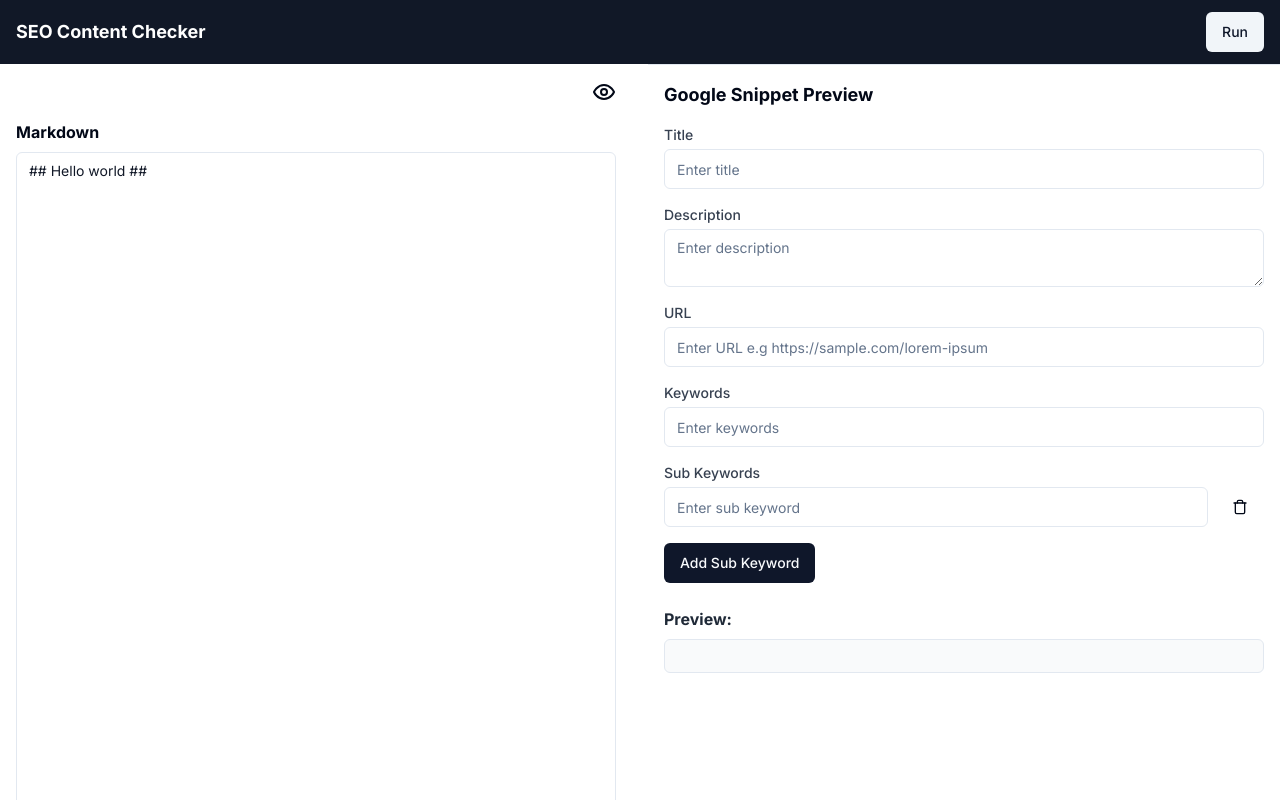
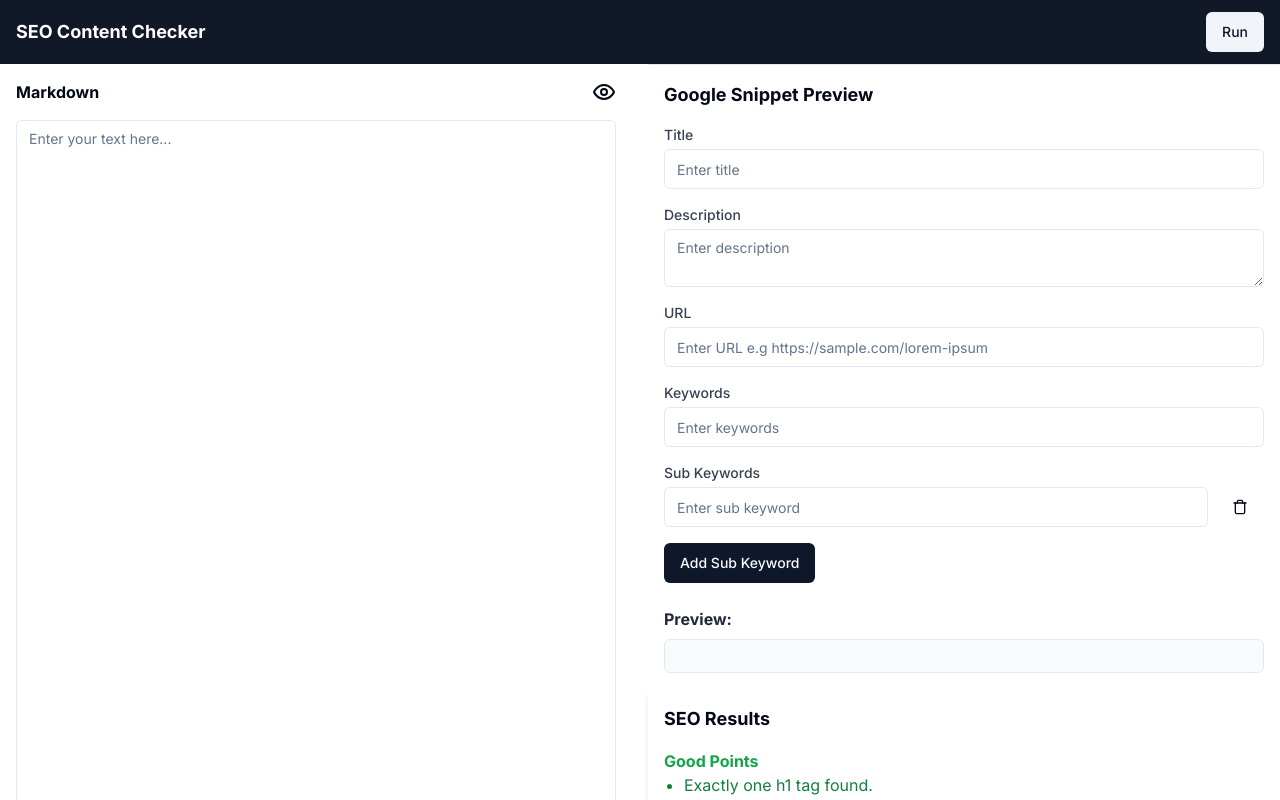
Before and after one commit to mctn6/seo-content-checker, a Next.js app: page / in a window 1280 px wide. Both pictures are taken after a click on the button "Run". Shown: the top 800 px of the page. Built offline with nearby package versions, Linux system fonts and the light colour scheme.

Commit message:
init prototype

```diff
--- a/src/app/page.tsx
+++ b/src/app/page.tsx
@@ -1,17 +1,26 @@
 "use client";
 import Header from "@/components/Header";
+import SEODisplay from "@/components/SEODisplay";
 import SnippetPreview from "@/components/SnippetPreview";
 import TextEditor from "@/components/TextEditor";
+import { SeoResult } from "@/lib/utils";
 import { Fragment, useState } from "react";
 
 export default function Home() {
+  const [seoResult, setSeoResult] = useState<SeoResult>({
+    score: null,
+    warnings: [],
+    goodPoints: [],
+    minorWarnings: [],
+  });
+
   const [title, setTitle] = useState("");
   const [description, setDescription] = useState("");
   const [url, setUrl] = useState("");
   const [keyword, setKeyword] = useState("");
   const [subKeywords, setSubKeywords] = useState<string[]>([""]);
+  const [currentContent, setCurrentContent] = useState("");
 
-  const [currentContent, setCurrentContent] = useState("## Hello world ##");
   return (
     <Fragment>
       <Header
@@ -20,12 +29,14 @@ export default function Home() {
         url={url}
         keyword={keyword}
         subKeywords={subKeywords}
+        setSeoResult={setSeoResult}
       />
       <div className="grid grid-cols-2 divide-y gap-4">
         <TextEditor
           content={currentContent}
           setCurrentContent={setCurrentContent}
         />
+        <div>
           <SnippetPreview
             title={title}
             setTitle={setTitle}
@@ -38,6 +49,9 @@ export default function Home() {
             subKeywords={subKeywords}
             setSubKeywords={setSubKeywords}
           />
+          {seoResult.score !== null && <SEODisplay seoResult={seoResult} />}
+
+        </div>
       </div>
     </Fragment>
   );
--- a/src/components/Header.tsx
+++ b/src/components/Header.tsx
@@ -1,7 +1,7 @@
 "use client";
 import { Button } from "@/components/ui/button";
-import { SeoResult, calculateSeoScore } from "@/lib/utils";
-import { useCallback, useState } from "react";
+import { calculateSeoScore } from "@/lib/utils";
+import { useCallback } from "react";
 
 interface HeaderProps {
   title: string;
@@ -9,6 +9,7 @@ interface HeaderProps {
   url: string;
   keyword: string;
   subKeywords: string[];
+  setSeoResult: Function;
 }
 
 export default function Header({
@@ -17,9 +18,8 @@ export default function Header({
   url,
   keyword,
   subKeywords,
+  setSeoResult
 }: HeaderProps) {
-
-  const [seoResult, setSeoResult] = useState<SeoResult>({ score: null, warnings: [], goodPoints: [], minorWarnings: [] });
 
 
   const handleRun = useCallback(() => {
@@ -32,7 +32,6 @@ export default function Header({
         keyword,
         subKeywords,htmlContent);
       setSeoResult(result);
-      console.log("result",result)
     }
   }, []);
   return (
--- /dev/null
+++ b/src/components/SEODisplay.tsx
@@ -0,0 +1,57 @@
+"use client";
+
+import { SeoResult } from "@/lib/utils";
+
+interface SEODisplayProps {
+  seoResult: SeoResult;
+}
+
+export default function SEODisplay({ seoResult }: SEODisplayProps) {
+  return (
+    <div className="p-4 bg-white shadow-md rounded-md">
+      <h2 className="text-lg font-bold mb-4">SEO Results</h2>
+
+      <div className="mb-4">
+        <h3 className="text-md font-bold text-green-600">Good Points</h3>
+        <ul className="list-disc pl-5">
+          {seoResult.goodPoints.map((point, index) => (
+            <li key={index} className="text-green-700">
+              {point}
+            </li>
+          ))}
+        </ul>
+      </div>
+
+      <div className="mb-4">
+        <h3 className="text-md font-bold text-yellow-600">Minor Warnings</h3>
+        {seoResult.minorWarnings.length > 0 ? (
+          <ul className="list-disc pl-5">
+            {seoResult.minorWarnings.map((warning, index) => (
+              <li key={index} className="text-yellow-700">
+                {warning}
+              </li>
+            ))}
+          </ul>
+        ) : (
+          <p className="text-yellow-700">No minor warnings.</p>
+        )}
+      </div>
+
+      <div className="mb-4">
+        <h3 className="text-md font-bold text-red-600">Warnings</h3>
+        <ul className="list-disc pl-5">
+          {seoResult.warnings.map((warning, index) => (
+            <li key={index} className="text-red-700">
+              {warning}
+            </li>
+          ))}
+        </ul>
+      </div>
+
+      <div className="mb-4">
+        <h3 className="text-md font-bold text-blue-600">SEO Score</h3>
+        <p className="text-blue-700">{seoResult.score}</p>
+      </div>
+    </div>
+  );
+}
--- a/src/components/SnippetPreview.tsx
+++ b/src/components/SnippetPreview.tsx
@@ -12,7 +12,7 @@ interface SnippetPreviewProps {
   url: string;
   setUrl: Function;
   keyword: string;
-  setKeywords: Function;
+  setKeyword: Function;
   subKeywords: string[];
   setSubKeywords: Function;
 }
@@ -25,7 +25,7 @@ export default function SnippetPreview({
   url,
   setUrl,
   keyword,
-  setKeywords,
+  setKeyword,
   subKeywords,
   setSubKeywords,
 }: SnippetPreviewProps) {
@@ -89,7 +89,7 @@ export default function SnippetPreview({
         </label>
         <Input
           value={keyword}
-          onChange={(e) => setKeywords(e.target.value)}
+          onChange={(e) => setKeyword(e.target.value)}
           placeholder="Enter keywords"
         />
       </div>
--- a/src/components/TextEditor.tsx
+++ b/src/components/TextEditor.tsx
@@ -60,38 +60,37 @@ export default function TextEditor(props: TextEditorProps) {
   return (
     <Fragment>
       <div className="h-screen">
-        <div className="flex justify-end p-4">
+        <div className="flex justify-between p-4">
+        <b>{isPreview ? "Preview" : "Markdown"}</b>
           <button onClick={() => setIsPreview(!isPreview)}>
             {isPreview ? <EyeOffIcon size={24} /> : <EyeIcon size={24} />}
           </button>
         </div>
-        {!isPreview && (
-          <div className="px-4 h-full">
-            <div className="mb-2">
-              <b>Markdown</b>
-            </div>
-            <div className="flex h-full flex-col">
+        <div className="px-4 h-full">
+
+          <div className="relative h-full flex-1">
+            <div
+              className={`absolute inset-0 ${isPreview ? "hidden" : "block"}`}
+            >
               <Textarea
                 id="markdown-text-editor"
                 onChange={handleChange}
                 onKeyDown={handleTabKeyPress}
-                defaultValue={previewText}
-                className="flex-1 resize-none mb-6 text-gray-900"
+                value={previewText}
+                className="w-full h-full resize-none text-gray-900"
                 placeholder="Enter your text here..."
               />
             </div>
-          </div>
-        )}
-        {isPreview && (
-          <div className="px-4 h-full">
-            <div className="mb-2">
-              <b>Preview</b>
-            </div>
-            <div id="preview" className="prose h-full">
+            <div
+             id="preview"
+              className={`absolute inset-0 ${
+                isPreview ? "block" : "hidden"
+              } prose`}
+            >
               <ReactMarkdown>{previewText}</ReactMarkdown>
             </div>
           </div>
-        )}
+        </div>
       </div>
     </Fragment>
   );
--- a/src/lib/utils.ts
+++ b/src/lib/utils.ts
@@ -37,7 +37,7 @@ export function calculateSeoScore(
   }
 
   // Check for meta description length
-  const metaDescription = description
+  const metaDescription = description;
   if (metaDescription.length < 70 || metaDescription.length > 160) {
     score -= 10;
     warnings.push(
@@ -54,7 +54,7 @@ export function calculateSeoScore(
   const h1Tags = headers.filter(
     (header) => header.tagName.toLowerCase() === "h1"
   );
-  if (h1Tags.length !== 1) {
+  if (h1Tags.length > 1) {
     score -= 10;
     warnings.push(
       `There should be exactly one h1 tag. Found ${h1Tags.length}.`
@@ -82,7 +82,8 @@ export function calculateSeoScore(
 
   // Check for keyword density
   let keywordCount = 0;
-  keywordCount = (bodyText.match(new RegExp(`\\b${keyword}\\b`, "gi")) || []).length;
+  keywordCount = (bodyText.match(new RegExp(`\\b${keyword}\\b`, "gi")) || [])
+    .length;
   const keywordDensity = (keywordCount / wordCount) * 100;
 
   if (keywordDensity < 0.5 || keywordDensity > 2.5) {
@@ -104,6 +105,14 @@ export function calculateSeoScore(
     );
   } else {
     goodPoints.push(`Content body has ${wordCount} words.`);
+  }
+
+  // Check if URL contains keyword
+  if (!url.includes(keyword)) {
+    score -= 10;
+    warnings.push("URL does not contain the keyword.");
+  } else {
+    goodPoints.push("URL contains the keyword.");
   }
 
   // Check for sub keywords
```
Lines whose indentation alone changed are shown as unchanged.
